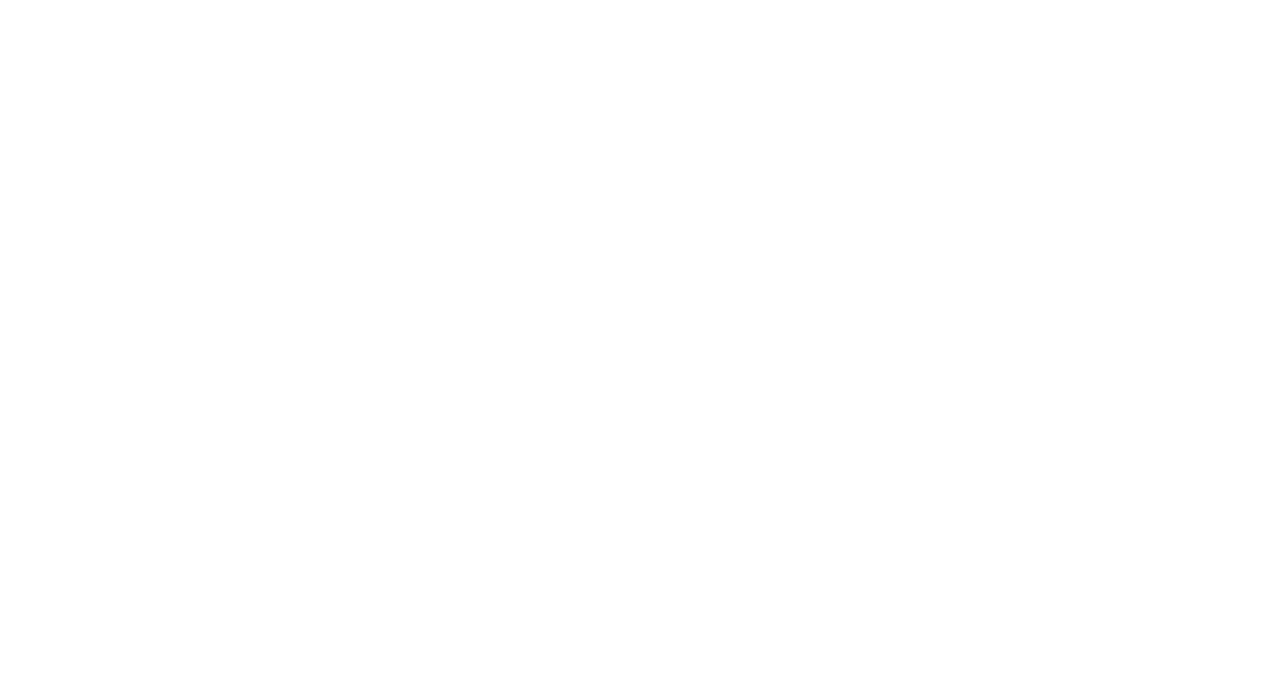
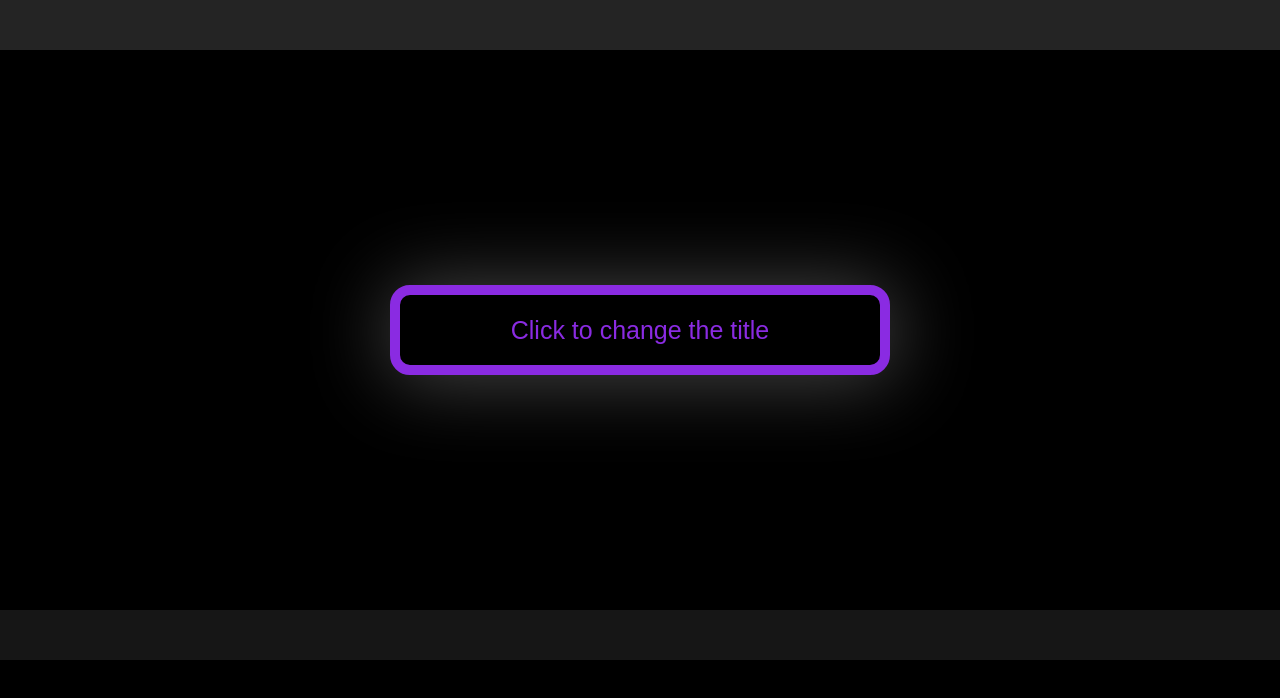
Before and after one commit to Prakashkumar-imw/Practice-pushing-to-branches, a plain HTML site: page index.html in a window 1280 px wide. Drawn offline with Linux system fonts and the light colour scheme.

Commit message:
click to change the title done

```diff
--- a/index.html
+++ b/index.html
@@ -5,8 +5,14 @@
     <meta http-equiv="X-UA-Compatible" content="IE=edge">
     <meta name="viewport" content="width=device-width, initial-scale=1.0">
     <title>Pushing to new branch in git</title>
+    <link rel="stylesheet" href="style.css">
 </head>
 <body>
-
+    <div class="header-section"></div>
+    <div class="mid-section">
+        <button class="button" id="button">Click to change the title </button>
+    </div>
+    <div class="lower-strip"></div>
 </body>
+<script src="/script.js"></script>
 </html>
--- /dev/null
+++ b/script.js
@@ -0,0 +1,8 @@
+const tgttitle = document.getElementsByTagName('title')
+console.log(tgttitle[0]);
+const tgtbutton = document.getElementById('button')
+console.log(tgtbutton);
+
+tgtbutton.addEventListener('click', ()=>{
+    tgttitle[0].innerHTML = 'hi'
+})
--- /dev/null
+++ b/style.css
@@ -0,0 +1,39 @@
+body{
+    background-color: rgb(0, 0, 0);
+    padding: 0px;
+    margin: 0px;
+
+}
+
+.header-section{
+    background-color: rgb(36, 36, 36);
+    height: 50px;
+}
+.mid-section{
+    background-color: rgba(0, 0, 0, 0.603);
+    height: 560px;
+    display: flex;
+    justify-content: center;
+    align-items: center;
+}
+
+.button{
+    background-color: black;
+    height: 90px;
+    width: 500px;
+    font-size: 25px;
+    color: blueviolet;
+    border-radius: 20px;
+    border: 10px solid blueviolet;
+    box-shadow: 2px 2px 80px 2px rgba(255, 255, 255, 0.281);
+}
+.button:hover{
+    height: 92px;
+    width: 505px;
+    cursor: pointer;
+}
+
+.lower-strip{
+    background-color: rgb(22, 22, 22);
+    height: 50px;
+}
```
